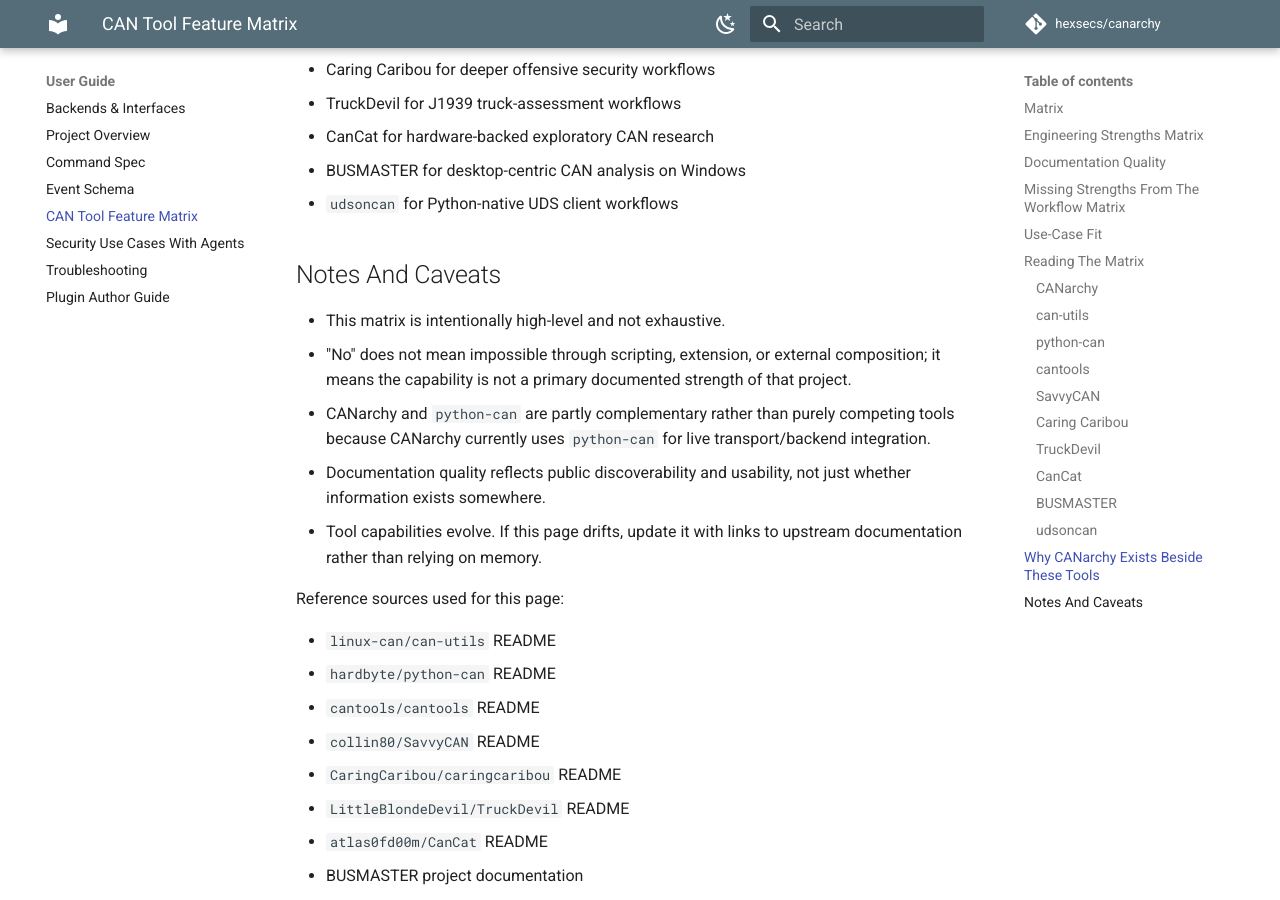
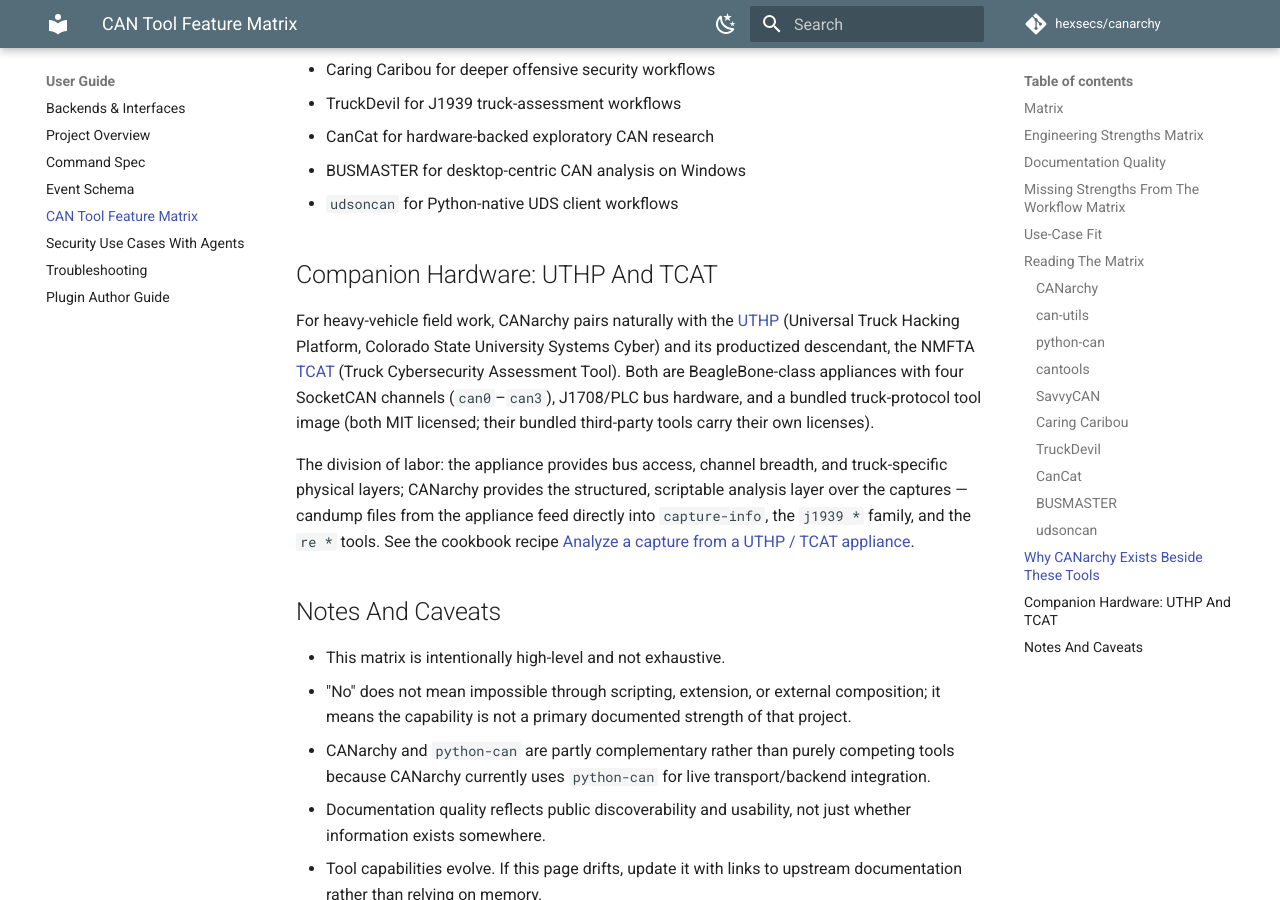
Before and after one commit to hexsecs/canarchy, an MkDocs documentation site: the page built from docs/feature-matrix.md, in a window 1280 px wide and 900 px high, scrolled down 8771 px. Built offline with MkDocs 1.6.1 and Material for MkDocs 9.7.7, drawn with Linux system fonts in a browser that asks for light colours; comment, search, counter and statistics services are not loaded.

Commit message:
docs: position UTHP/TCAT as companion hardware (closes #419)
- feature matrix: new "Companion Hardware: UTHP And TCAT" section —
  the appliance provides bus access and truck-specific physical layers;
  CANarchy is the structured analysis layer over its captures.
- cookbook: analyze-tcat-capture.md walks capture-on-appliance
  (candump -L / canarchy capture --candump) through capture-info,
  j1939 summary/inventory/faults, and the re tools, including
  multi-channel compare/corpus across can0-can3.
- MIT attribution for both repos with the note that bundled third-party
  tools carry their own licenses; recipe registered in the cookbook
  index and MkDocs nav.

https://claude.ai/code/session_01Y5vC7jT4k3dQWFL3Vcd5xY

```diff
--- a/docs/feature-matrix.md
+++ b/docs/feature-matrix.md
@@ -178,6 +178,24 @@ In practice, many users will still pair CANarchy with other tools:
 * BUSMASTER for desktop-centric CAN analysis on Windows
 * `udsoncan` for Python-native UDS client workflows
 
+## Companion Hardware: UTHP And TCAT
+
+For heavy-vehicle field work, CANarchy pairs naturally with the
+[UTHP](https://github.com/SystemsCyber/UTHP) (Universal Truck Hacking
+Platform, Colorado State University Systems Cyber) and its productized
+descendant, the NMFTA [TCAT](https://github.com/nmfta-repo/TCAT) (Truck
+Cybersecurity Assessment Tool). Both are BeagleBone-class appliances with
+four SocketCAN channels (`can0`–`can3`), J1708/PLC bus hardware, and a
+bundled truck-protocol tool image (both MIT licensed; their bundled
+third-party tools carry their own licenses).
+
+The division of labor: the appliance provides bus access, channel breadth,
+and truck-specific physical layers; CANarchy provides the structured,
+scriptable analysis layer over the captures — candump files from the
+appliance feed directly into `capture-info`, the `j1939 *` family, and the
+`re *` tools. See the cookbook recipe
+[Analyze a capture from a UTHP / TCAT appliance](cookbook/analyze-tcat-capture.md).
+
 ## Notes And Caveats
 
 * This matrix is intentionally high-level and not exhaustive.
--- a/mkdocs.yml
+++ b/mkdocs.yml
@@ -98,6 +98,7 @@ nav:
       - Verify a Vector interface in 30 seconds: cookbook/verify-vector-interface.md
       - Verify a Kvaser interface in 30 seconds: cookbook/verify-kvaser-interface.md
       - Compare two captures for DM1 fault diffs: cookbook/compare-dm1-faults.md
+      - Analyze a capture from a UTHP / TCAT appliance: cookbook/analyze-tcat-capture.md
   - Developers:
       - Architecture: architecture.md
       - Docs Workflow: docs_site.md
```
Also changed, not shown: CHANGELOG.md (+2 -0 lines), docs/cookbook/analyze-tcat-capture.md (added, +109 -0 lines), docs/cookbook/index.md (+1 -0 lines).
